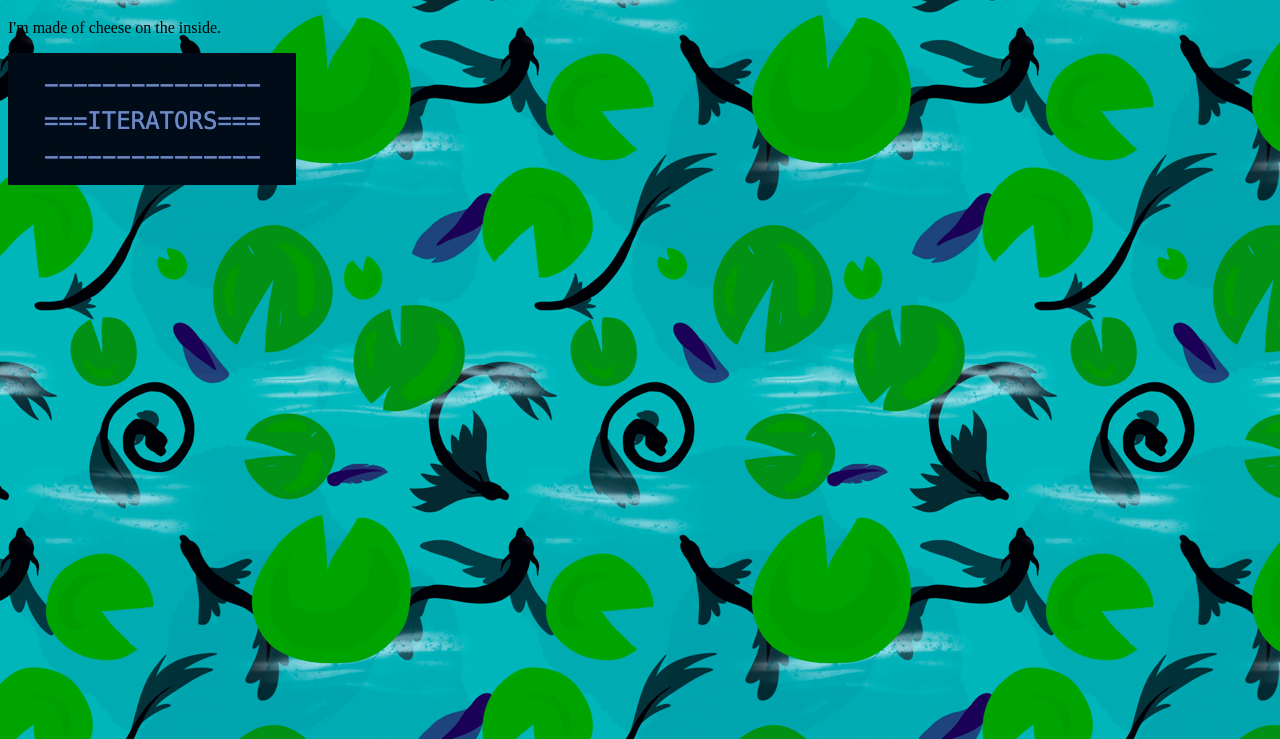
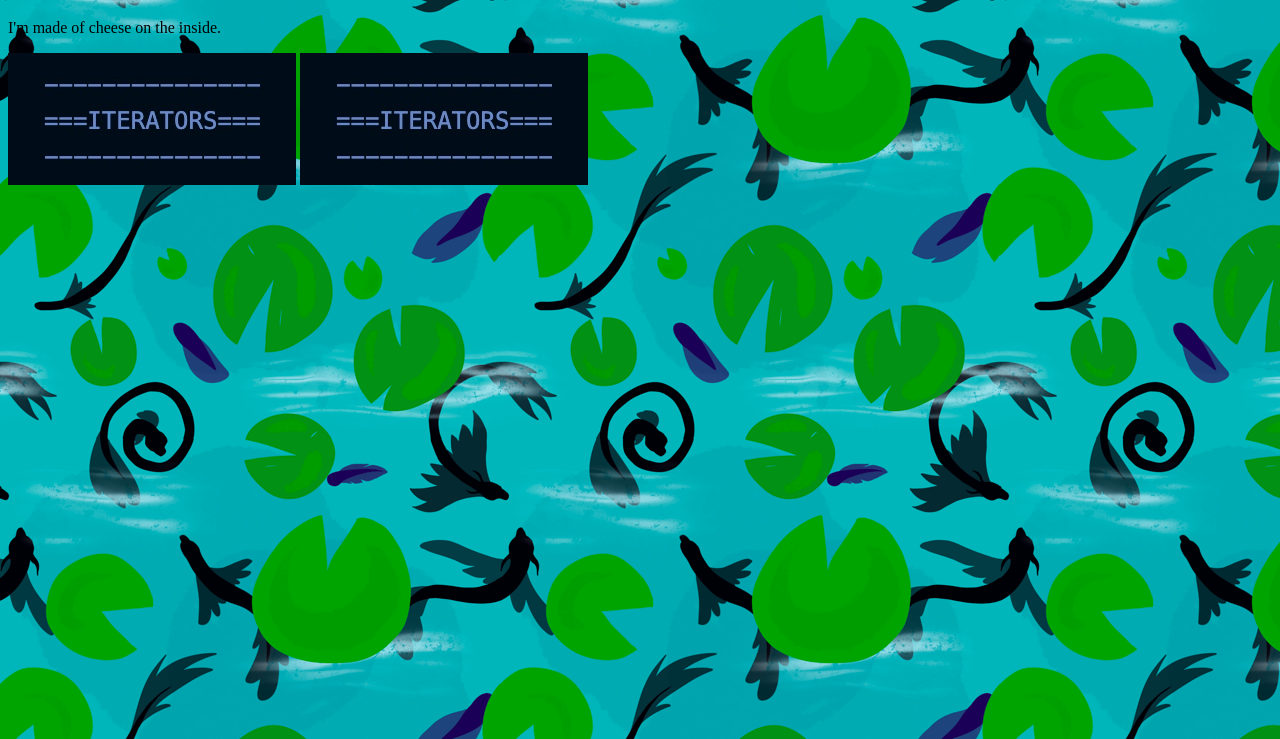
Before and after one commit to PixitDragon/PixitDragon.github.io, a plain HTML site: page index.html in a window 1280 px wide. Shown: the part 61-800 px from the top of the page. Drawn offline with Linux system fonts and the light colour scheme.

Commit message:
Update index.html

```diff
--- a/index.html
+++ b/index.html
@@ -14,6 +14,7 @@ body {
 <p>I'm made of cheese on the inside.</p>
 <p></p>
 <img src="iterators_image.JPG" alt="Iterators">
+<img src="iterators_image.JPG" alt="Iterators">
 
 </body>
 </html>
```
